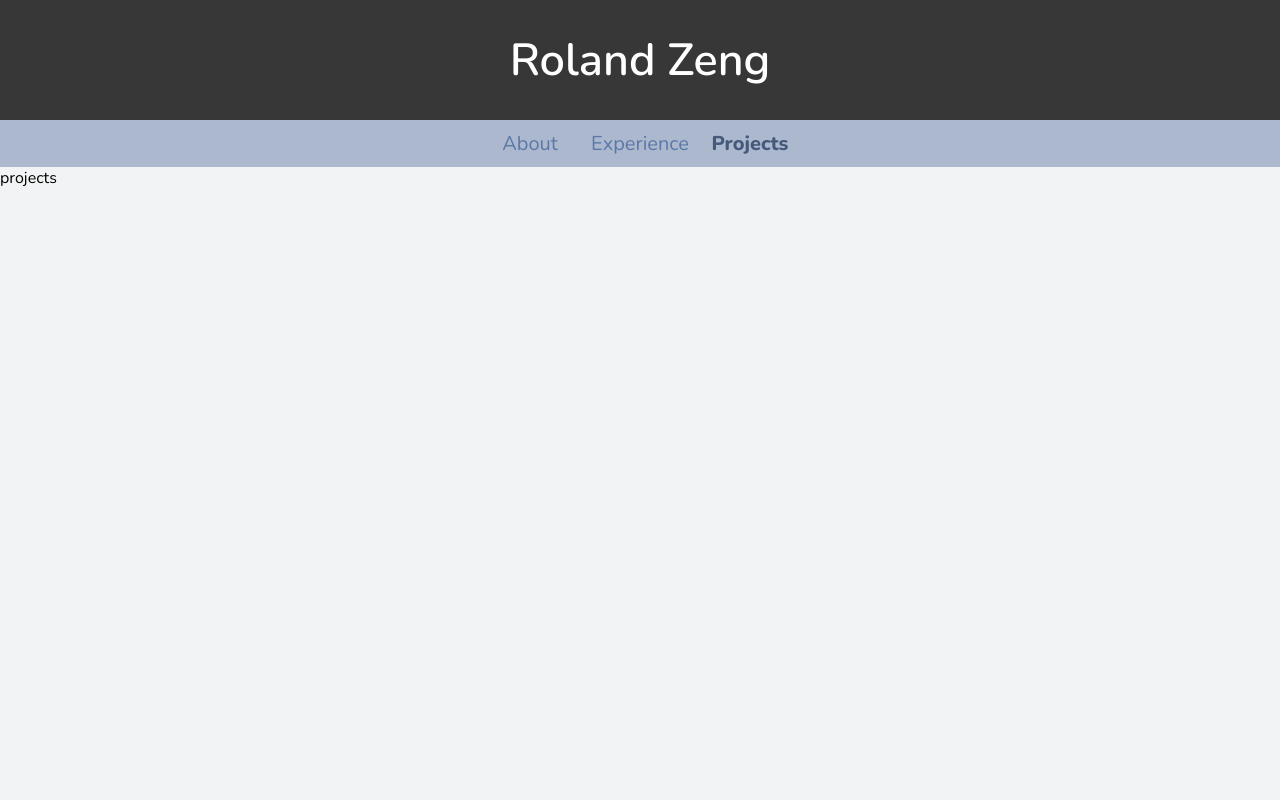
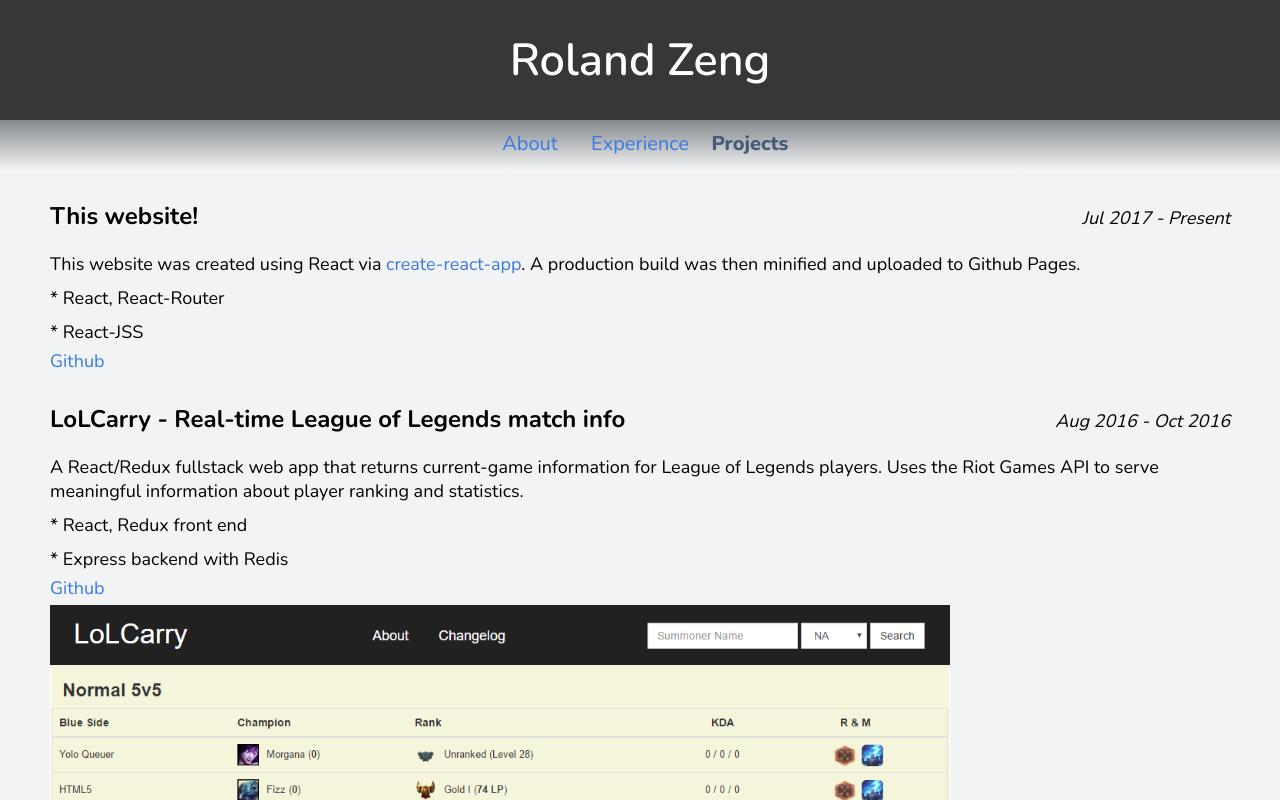
Before and after one commit to rzeng95/website-generator-v2, a React (Create React App) app: page /projects in a window 1280 px wide. Built offline with nearby package versions, Linux system fonts and the light colour scheme.

Commit message:
progress

```diff
--- a/public/index.html
+++ b/public/index.html
@@ -61,6 +61,9 @@
         margin: 0px;
         font-family: "Nunito", "sans-serif";
       }
+      p {
+        font-size: 18px;
+      }
       body {
         background-color: #F2F3F4;
       }
--- a/src/views/About.jsx
+++ b/src/views/About.jsx
@@ -7,15 +7,55 @@
 };
 
 const styles = {
-  main: {
-    // height: '100px',
-    // background: '#373737',
+  headerContainer: {
+    marginBottom: '20px',
+  },
+  infoContainer: {
+    display: 'flex',
+    justifyContent: 'center',
+    margin: '30px 0px',
+  },
+  headerText: {
+    fontSize: '20px',
+  },
+  text: {
+    lineHeight: '25px',
   },
 };
 
 const About = ({ classes }) => (
-  <div className={ classes.main }>
-    about
+  <div>
+    <div className={ classes.headerContainer }>
+      <h3 className={ classes.headerText }>
+        Hello! My name is Roland and I&apos;m a full-stack web developer.
+      </h3>
+    </div>
+    <div className={ classes.subheaderContainer }>
+      <p className={ classes.text }>
+        Growing up in Minnesota, I moved to California to study Computer Science at UCLA.
+        I live in Los Angeles now, and currently work at Honey as a full-stack software engineer.
+      </p>
+    </div>
+    <div className={ classes.infoContainer }>
+      <div>
+        Resume
+      </div>
+      <div>
+        Github
+      </div>
+      <div>
+        LinkedIn
+      </div>
+    </div>
+    <div className={ classes.contentContainer }>
+      <p className={ classes.text }>
+        Web applications are my passion. I love both back end and front end: I enjoy the challenges of implementing API endpoints
+        for RESTful back ends as well as creating functional and cool-looking user interfaces.
+        Javascript is my strongest language - it was my gateway into the world of web development,
+        and I&apos;ve stuck with it since.
+        Please feel free to check out my projects!
+      </p>
+    </div>
   </div>
 );
 
--- a/src/views/App.jsx
+++ b/src/views/App.jsx
@@ -1,4 +1,4 @@
-import React, { Component } from 'react';
+import React from 'react';
 import { Route } from 'react-router-dom';
 import PropTypes from 'prop-types';
 import injectSheet from 'react-jss';
@@ -16,17 +16,24 @@
 const styles = {
   main: {
     // background: '#F2F3F4',
+    padding: '30px 50px',
+    overflow: 'scroll',
+    overflowX: 'hidden',
+    height: 'calc(100vh - 230px)',
   },
 };
 
 const App = ({ classes }) => (
-  <div className={ classes.main }>
+  <div>
     <Header />
-    <Route exact path="/" component={ About } />
-    <Route exact path="/experience" component={ Experience } />
-    <Route exact path="/projects" component={ Projects } />
-    <Route exact path="/resume" component={ Resume } />
+    <div className={ classes.main }>
+      <Route exact path="/" component={ About } />
+      <Route exact path="/experience" component={ Experience } />
+      <Route exact path="/projects" component={ Projects } />
+      <Route exact path="/resume" component={ Resume } />
+    </div>
   </div>
+
 );
 
 App.propTypes = propTypes;
--- a/src/views/Header.jsx
+++ b/src/views/Header.jsx
@@ -23,7 +23,9 @@
   nav: {
     display: 'flex',
     justifyContent: 'center',
-    background: '#abb8ce',
+    height: '50px',
+    // background: '#abb8ce',
+    background: 'linear-gradient(to bottom, #85898c, #F2F3F4)',
   },
   link: {
     margin: '10px 0px',
@@ -31,7 +33,7 @@
     textDecoration: 'none',
     fontSize: '20px',
     textAlign: 'center',
-    color: '#5c78a8',
+    color: '#3779e5',
   },
   activeLink: {
     color: '#45597a',
--- /dev/null
+++ b/src/views/Project.jsx
@@ -0,0 +1,51 @@
+import React from 'react';
+import PropTypes from 'prop-types';
+import injectSheet from 'react-jss';
+
+const propTypes = {
+  classes: PropTypes.object.isRequired,
+  title: PropTypes.string.isRequired,
+  date: PropTypes.string.isRequired,
+  content: PropTypes.node.isRequired,
+};
+
+const styles = {
+  main: {
+    marginBottom: '30px',
+  },
+  header: {
+    display: 'flex',
+    justifyContent: 'space-between',
+    alignItems: 'baseline',
+    marginBottom: '20px',
+  },
+  title: {
+    fontSize: '24px',
+    fontWeight: '700',
+  },
+  date: {
+    fontSize: '18px',
+    fontStyle: 'italic',
+  },
+};
+
+const Project = ({ classes, title, date, content }) => (
+  <div className={ classes.main }>
+    <div className={ classes.header }>
+      <div className={ classes.title }>
+        { title }
+      </div>
+      <div className={ classes.date }>
+        { date }
+      </div>
+    </div>
+
+    <div className={ classes.content }>
+      { content }
+    </div>
+  </div>
+);
+
+Project.propTypes = propTypes;
+
+export default injectSheet(styles)(Project);
--- a/src/views/Projects.jsx
+++ b/src/views/Projects.jsx
@@ -1,6 +1,9 @@
 import React from 'react';
 import PropTypes from 'prop-types';
 import injectSheet from 'react-jss';
+
+import Project from './Project';
+import TargetLink from './TargetLink';
 
 const propTypes = {
   classes: PropTypes.object.isRequired,
@@ -11,13 +14,73 @@
     // height: '100px',
     // background: '#373737',
   },
+  linkContainer: {
+    display: 'flex',
+    margin: '5px 0px',
+  },
+  listItem: {
+    marginTop: '10px',
+  },
+  image: {
+    maxWidth: '900px',
+  },
 };
 
-const Home = ({ classes }) => (
-  <div className={ classes.main }>
-    projects
-  </div>
-);
+const Home = ({ classes }) => {
+  const websiteContent = (
+    <div>
+      <p className={ classes.text }>
+        This website was created using React via&nbsp;
+        <TargetLink
+          link="https://github.com/facebookincubator/create-react-app"
+          displayName="create-react-app"
+        />. A production build was then minified
+        and uploaded to Github Pages.
+      </p>
+      <p className={ classes.listItem }>* React, React-Router</p>
+      <p className={ classes.listItem }>* React-JSS</p>
+      <div className={ classes.linkContainer }>
+        <TargetLink
+          link="https://github.com/rzeng95/website-generator-v2"
+          displayName="Github"
+        />
+      </div>
+    </div>
+  );
+
+  const lolcarryContent = (
+    <div>
+      <p>
+        A React/Redux fullstack web app that returns current-game information for League of Legends players.
+        Uses the Riot Games API to serve meaningful information about player ranking and statistics.
+      </p>
+      <p className={ classes.listItem }>* React, Redux front end</p>
+      <p className={ classes.listItem }>* Express backend with Redis</p>
+      <div className={ classes.linkContainer }>
+        <TargetLink
+          link="https://github.com/rzeng95/lolcarry"
+          displayName="Github"
+        />
+      </div>
+      <img alt="" src={ `${process.env.PUBLIC_URL}/lolcarry.png` } className={ classes.image } />
+    </div>
+  );
+  return (
+    <div className={ classes.main }>
+      <Project
+        title="This website!"
+        date="Jul 2017 - Present"
+        content={ websiteContent }
+      />
+
+      <Project
+        title="LoLCarry - Real-time League of Legends match info"
+        date="Aug 2016 - Oct 2016"
+        content={ lolcarryContent }
+      />
+    </div>
+  );
+};
 
 Home.propTypes = propTypes;
 
--- a/src/views/Resume.jsx
+++ b/src/views/Resume.jsx
@@ -1,13 +1,9 @@
-import React, { Component } from 'react';
+import React from 'react';
 
-class Resume extends Component {
-  render() {
-    return (
-      <div>
-        resume
-      </div>
-    );
-  }
-}
+const Resume = () => (
+  <div>
+    hello
+  </div>
+);
 
 export default Resume;
--- /dev/null
+++ b/src/views/TargetLink.jsx
@@ -0,0 +1,27 @@
+import React from 'react';
+import PropTypes from 'prop-types';
+import injectSheet from 'react-jss';
+
+const propTypes = {
+  classes: PropTypes.object.isRequired,
+  link: PropTypes.string.isRequired,
+  displayName: PropTypes.string.isRequired,
+};
+
+const styles = {
+  link: {
+    textDecoration: 'none',
+    color: '#3779e5',
+    fontSize: '18px',
+  },
+};
+
+const TargetLink = ({ classes, link, displayName }) => (
+  <a href={ link } target="_blank" rel="noopener noreferrer" className={ classes.link }>
+    { displayName }
+  </a>
+);
+
+TargetLink.propTypes = propTypes;
+
+export default injectSheet(styles)(TargetLink);
```
Also changed, not shown: public/lolcarry.png (added).
